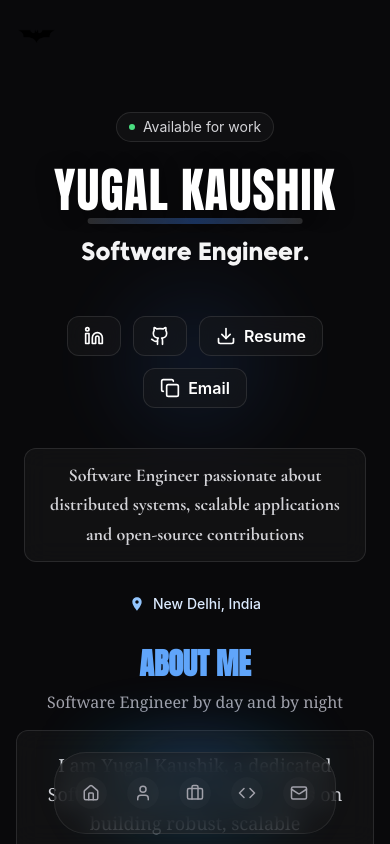
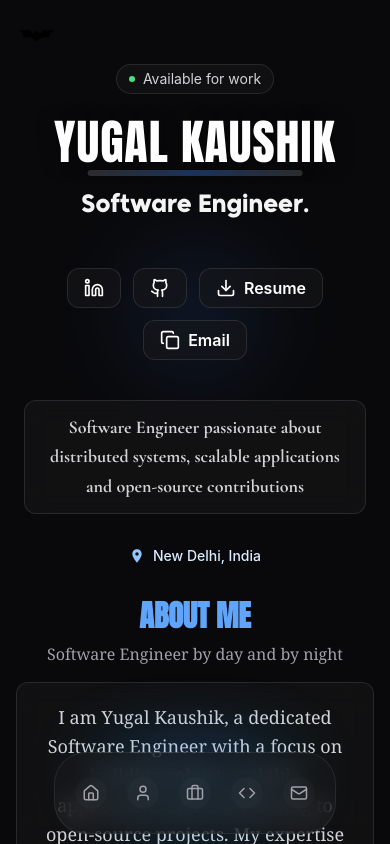
Before and after one commit to yugalkaushik/portfolio, a React (Vite) app: page / in a window 390 px wide. Built offline with nearby package versions, Linux system fonts and the light colour scheme.

Commit message:
responsive fix

```diff
--- a/src/App.tsx
+++ b/src/App.tsx
@@ -10,8 +10,7 @@ import BottomNav from "./components/bottom-nav";
 function App(): React.JSX.Element {
   return (
     <div className="min-h-screen bg-zinc-950 text-zinc-200 relative overflow-x-hidden w-full max-w-full">
-      {/* Background shooting stars removed as requested */}
-      <div className="h-24 sm:h-28" />
+      <div className="h-12 sm:h-28" />
       <main className="relative z-10 w-full max-w-full">
         <Hero />
         <About />
```
